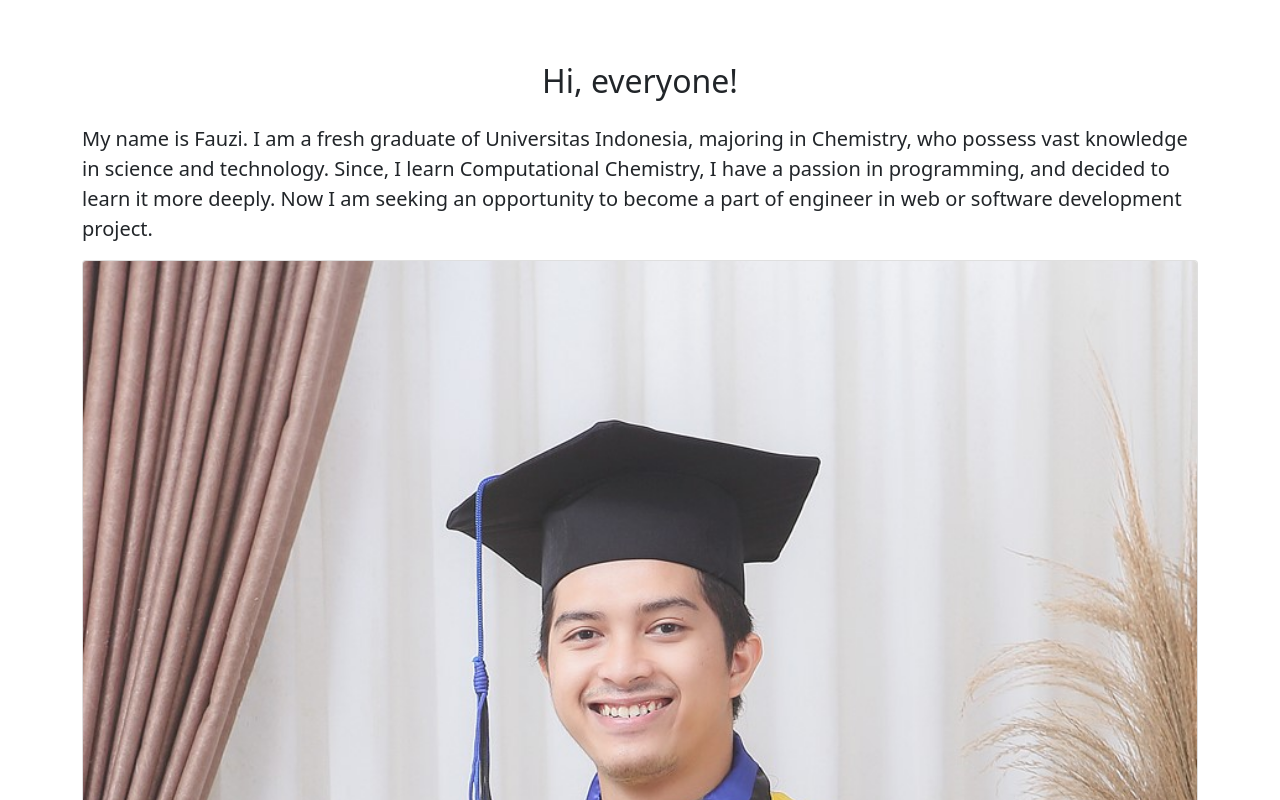
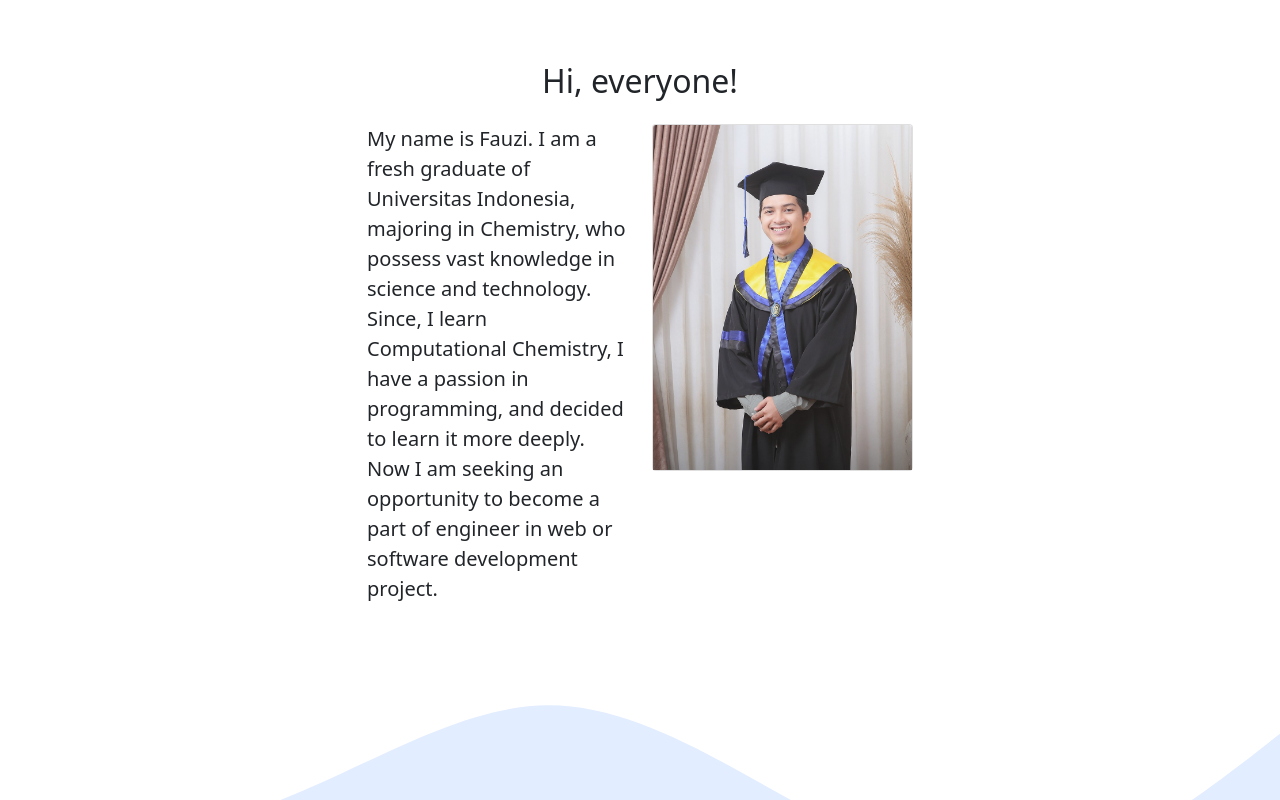
Before and after one commit to muhfauziazhar/muhfauziazhar.github.io, a plain HTML site: page index.html in a window 1280 px wide. Shown: the part 720-1520 px from the top of the page. Drawn offline with nearby package versions, Linux system fonts and the light colour scheme.

Commit message:
change col about

```diff
--- a/index.html
+++ b/index.html
@@ -101,12 +101,12 @@
           </div>
         </div>
         <div class="row justify-content-center fs-5">
-          <div class="col-mb-3">
+          <div class="col-lg-3">
             <p>
               My name is Fauzi. I am a fresh graduate of Universitas Indonesia, majoring in Chemistry, who possess vast knowledge in science and technology. Since, I learn Computational Chemistry, I have a passion in programming, and decided to learn it more deeply. Now I am seeking an opportunity to become a part of engineer in web or software development project.
             </p>
           </div>
-          <div class="col mb-3">
+          <div class="col-lg-3">
             <div class="card">
               <img
                 src="./img/Fauzi Wisuda.jpg"
```
